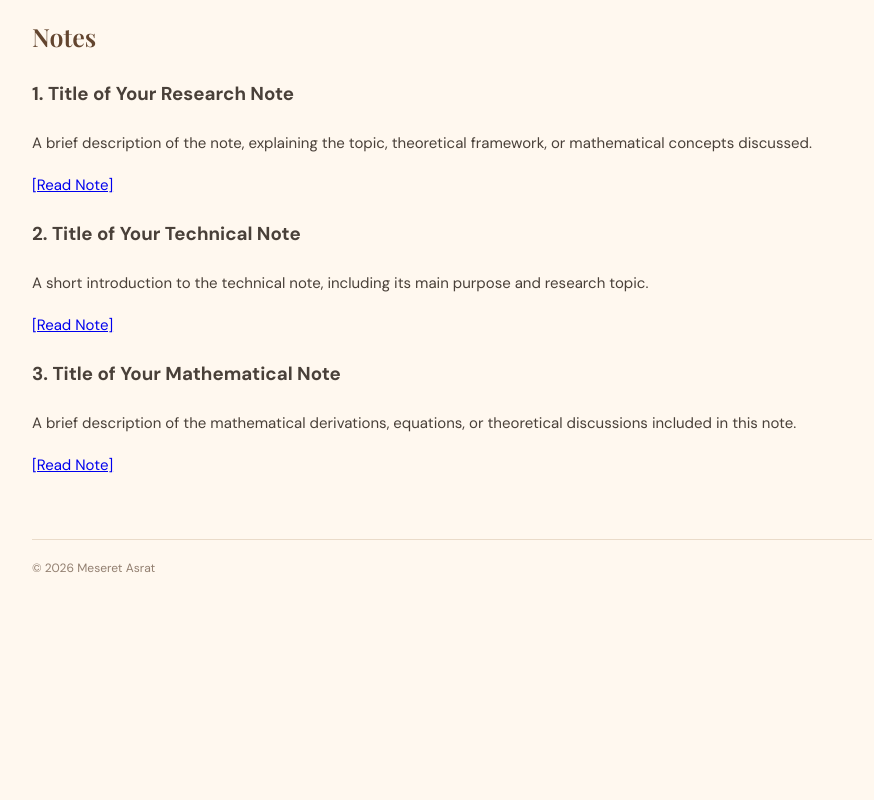
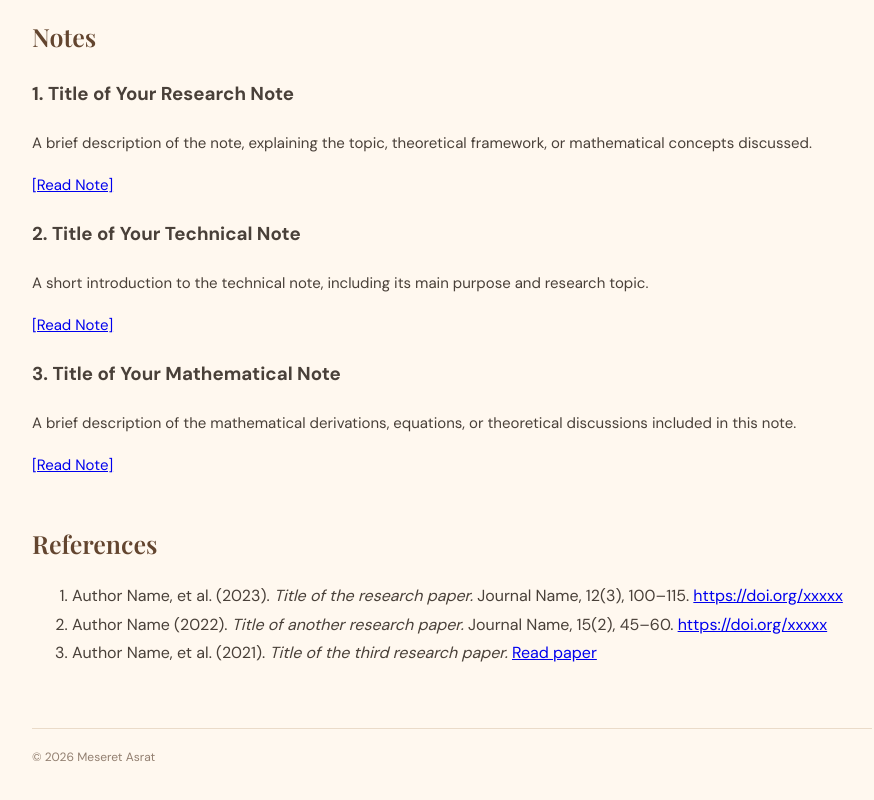
Before and after one commit to ftithe/ftithe.github.io, a plain HTML site: page index.html in a window 1280 px wide. Shown: the part 1178-1978 px from the top of the page, without its empty margins (188-1062 px from the left). Before the commit the page ends 1822 px from the top, so only its background shows below. Drawn offline with nearby package versions, Linux system fonts and the light colour scheme.

Commit message:
Update index.html

```diff
--- a/index.html
+++ b/index.html
@@ -383,6 +383,43 @@ discussions included in this note.
 </section>
 
 
+<section id="references">
+  <h2>References</h2>
+
+  <ol class="reference-list">
+
+    <li>
+      Author Name, et al. (2023).
+      <i>Title of the research paper.</i>
+      Journal Name, 12(3), 100–115.
+      <a href="https://doi.org/xxxxx"
+         target="_blank">
+        https://doi.org/xxxxx
+      </a>
+    </li>
+
+    <li>
+      Author Name (2022).
+      <i>Title of another research paper.</i>
+      Journal Name, 15(2), 45–60.
+      <a href="https://doi.org/xxxxx"
+         target="_blank">
+        https://doi.org/xxxxx
+      </a>
+    </li>
+
+    <li>
+      Author Name, et al. (2021).
+      <i>Title of the third research paper.</i>
+      <a href="https://example.com"
+         target="_blank">
+        Read paper
+      </a>
+    </li>
+
+  </ol>
+</section>
+
 <!-- Footer -->
 
 <footer>
```
